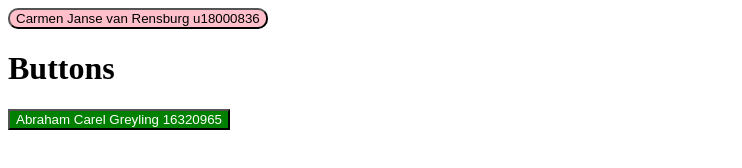
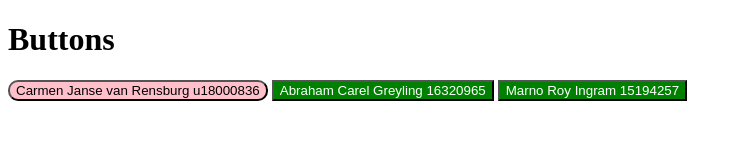
Before and after one commit to AbeGrey/Prac7, a plain HTML site: page index.html in a window 1280 px wide. Shown: the whole page, without its empty margins (0-742 px from the left). Drawn offline with Linux system fonts and the light colour scheme.

Commit message:
new commit

```diff
--- a/index.html
+++ b/index.html
@@ -8,9 +8,12 @@
 <body>
 
 
-	<input type="button" onclick="showMessage()" name="Carmen"  value="Carmen Janse van Rensburg u18000836" id="carmen"  />
+
 <h1>Buttons</h1>
+<input type="button" onclick="showMessage()" name="Carmen"  value="Carmen Janse van Rensburg u18000836" id="carmen"  />
 <input type="button" id="abe" onclick="abeFunction()" value="Abraham Carel Greyling 16320965">
+<input type="button" id="MarZ" onclick="MarZFunction()" value="Marno Roy Ingram 15194257">
+
 
 </body>
 </html>
--- a/site.css
+++ b/site.css
@@ -7,3 +7,10 @@
 
 	color: white;
 }
+
+#MarZ
+{
+	background-color: green;
+
+	color: white;
+}
--- a/site.js
+++ b/site.js
@@ -7,3 +7,7 @@
 function abeFunction() {
 	alert("Excited for INF 354 because it's useful code");
 }
+
+function MarZFunction() {
+	alert("Excited for INF 354 because it's one step closet to finishing my degree");
+}
```
